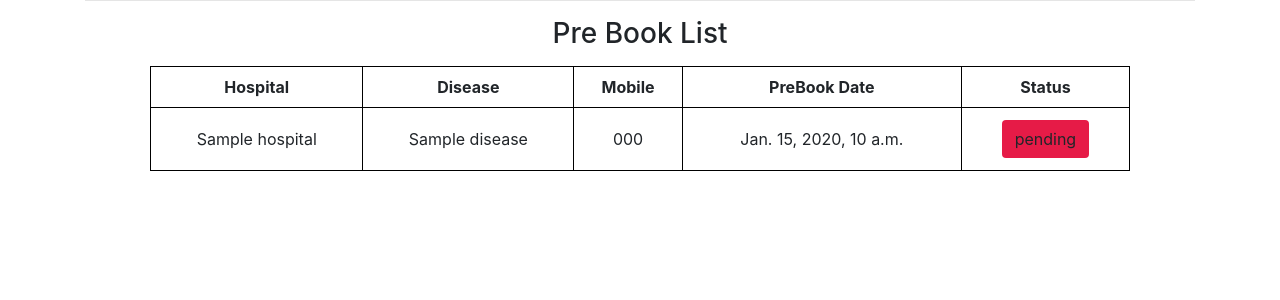
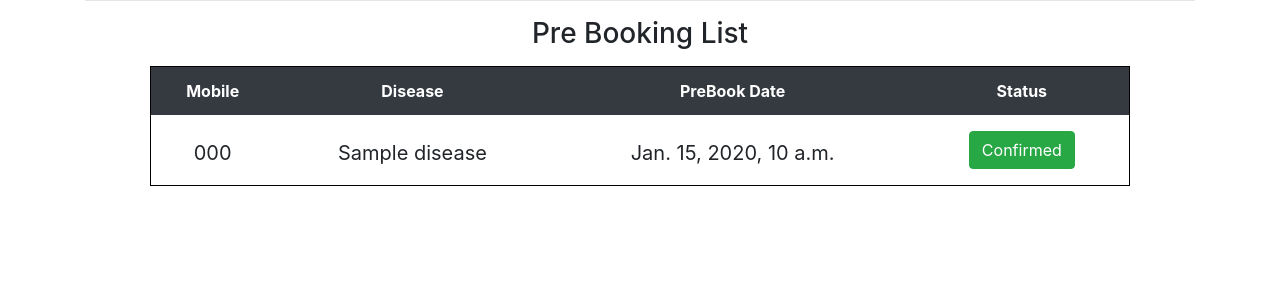
Before and after one commit to HospiHere/HospiHere-web, a Django app: template templates/pre_book.html in a window 1280 px wide. Shown: the part 76-376 px from the top of the page. Run offline with Django 3.2, Linux system fonts and the light colour scheme; a user stored in the database is signed in; the template is opened without the code that fills it: most values are stand-ins (such as "Sample title", 1, 10 or a date in 2020); some libraries are stand-ins or nearby versions.

Commit message:
prebook design updated & updates patient name, address and status

```diff
--- a/templates/base.html
+++ b/templates/base.html
@@ -44,5 +44,11 @@
 
     </div>
 
+    <!-- Optional JavaScript -->
+    <!-- jQuery first, then Popper.js, then Bootstrap JS -->
+    <script src="https://code.jquery.com/jquery-3.3.1.slim.min.js" integrity="sha384-q8i/X+965DzO0rT7abK41JStQIAqVgRVzpbzo5smXKp4YfRvH+8abtTE1Pi6jizo" crossorigin="anonymous"></script>
+    <script src="https://cdnjs.cloudflare.com/ajax/libs/popper.js/1.14.3/umd/popper.min.js" integrity="sha384-ZMP7rVo3mIykV+2+9J3UJ46jBk0WLaUAdn689aCwoqbBJiSnjAK/l8WvCWPIPm49" crossorigin="anonymous"></script>
+    <script src="https://stackpath.bootstrapcdn.com/bootstrap/4.1.3/js/bootstrap.min.js" integrity="sha384-ChfqqxuZUCnJSK3+MXmPNIyE6ZbWh2IMqE241rYiqJxyMiZ6OW/JmZQ5stwEULTy" crossorigin="anonymous"></script>
+
 </body>
 </html>
--- a/templates/pre_book.html
+++ b/templates/pre_book.html
@@ -3,28 +3,51 @@
 {% if user.is_authenticated %}
 
     <div class="pre_book">
-        <h3>Pre Book List</h3>
-        <table style="width: 100%;">
-            <tr>
-                <th>Hospital</th>
-                <th>Disease</th>
-                <th>Mobile</th>
-                <th>PreBook Date</th>
-                <th>Status</th>
-            </tr>
+        <h3>Pre Booking List</h3>
+        <table class="table table-hover table-borderless">
+            <thead class="thead-dark">
+                <th scope="col">Mobile</th>
+                <th scope="col">Disease</th>
+                <th scope="col">PreBook Date</th>
+                <th scope="col">Status</th>
+            </thead>
             {% for c in content%}
             <form method="POST"></form>
             <tr>
-                <td>{{c.hospital}}</td>
-                <td>{{c.disease}}</td>
-                <td>{{c.mobile}}</td>
-                <td>{{c.preBook_date}}</td>
-                {% if c.status == "pending" %}
-                <td><a href="{% url 'update' c.hospital c.mobile c.preBook_date%}" class="btn" style="background-color: rgb(230, 27, 71);">{{c.status}}</a></td>
+                <td style="padding-top: 23px;font-size: 20px;">{{c.mobile}}</td>
+                <td style="padding-top: 23px;font-size: 20px;">{{c.disease}}</td>
+                <td style="padding-top: 23px;font-size: 20px;">{{c.preBook_date}}</td>
+                {% if c.status == "Pending" %}
+                <td><button type="button" class="btn btn-danger" data-toggle="modal" data-target="#exampleModalCenter">Confirm Booking</button></td>
                 {% else %}
-                <td><a href="#" class="btn" style="background-color: rgb(101, 230, 27);">{{c.status}}</a></td>
+                <td><a href="#" class="btn btn-success";">Confirmed</a></td>
                 {% endif %}
             </tr>
+
+            <!-- Modal -->
+            <div class="modal fade" id="exampleModalCenter" tabindex="-1" role="dialog" aria-labelledby="exampleModalCenterTitle" aria-hidden="true">
+                <div class="modal-dialog modal-dialog-centered" role="document">
+                <div class="modal-content">
+                    <div class="modal-header">
+                    <h5 style="padding-left: 30px;" class="modal-title" id="exampleModalCenterTitle">Confirming booking for <span style="color: red;">{{c.mobile}}</span></h5>
+                    <button type="button" class="close" data-dismiss="modal" aria-label="Close">
+                        <span aria-hidden="true">&times;</span>
+                    </button>
+                    </div>
+                    <form method="POST" action="{% url 'update' c.hospital c.mobile c.preBook_date%}">
+                        {% csrf_token %}
+                        <div class="modal-body">
+                        <input name="patient_name" type="text" placeholder="Patient Name" required><br>
+                        <input name="patient_address" type="text" placeholder="Patient Address" required>
+                        </div>
+                        <div class="modal-footer">
+                        <button type="button" class="btn btn-secondary" data-dismiss="modal">Close</button>
+                        <button type="submit" class="btn btn-success">CONFIRM</button>
+                        </div>
+                    </form>
+                </div>
+                </div>
+            </div>
             {% endfor %}
         </table>
     </div>
```
Also changed, not shown: pre_book/views.py (+7 -1 lines), db.sqlite3.
